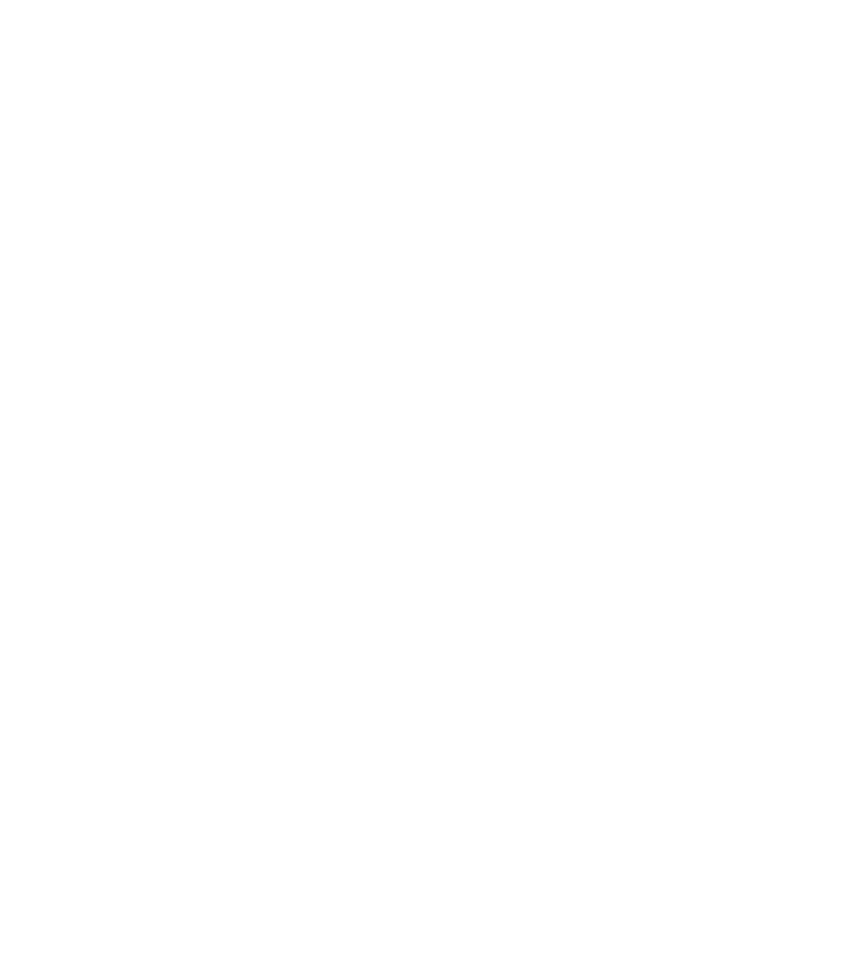
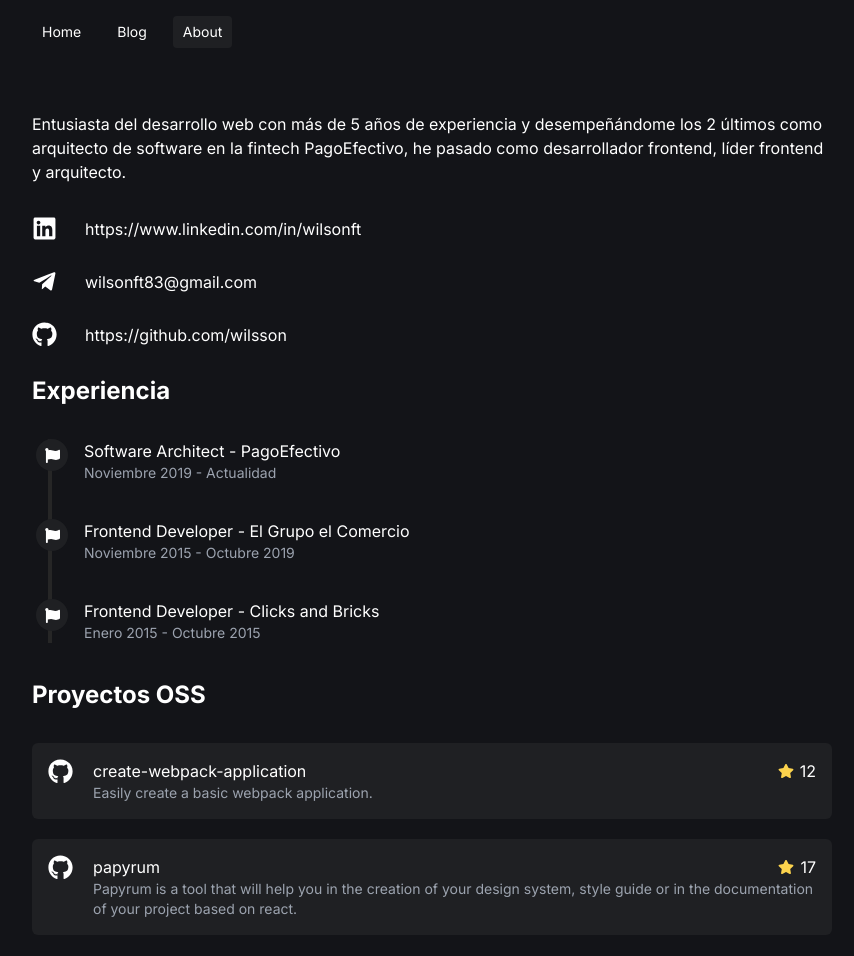
Before and after one commit to wilsson/wilson-website, a Gatsby site: page /about in a window 1280 px wide. Before the commit this address had no page. Shown: the whole page, without its empty margins (208-1062 px from the left). Before the commit the page ends 800 px from the top, so only its background shows below. Built offline with nearby package versions, Linux system fonts and the light colour scheme; Gatsby itself is replaced by a stand-in of ours; some packages are replaced by stand-ins of ours.

Commit message:
feat: add about page

```diff
--- a/src/components/Header.js
+++ b/src/components/Header.js
@@ -10,5 +10,6 @@
   <header className="container m-auto flex mt-4 mb-16">
     <Link to="/" {...classNameCommon} >Home</Link>
     <Link to="/blog/" {...classNameCommon} >Blog</Link>
+    <Link to="/about/" {...classNameCommon} >About</Link>
   </header>
 )
--- /dev/null
+++ b/src/pages/about.js
@@ -0,0 +1,103 @@
+import React from 'react'
+import '../styles.css'
+import { Header } from '../components/Header'
+import {
+  FaLinkedin,
+  FaTelegramPlane,
+  FaGithub,
+  FaFlag,
+  FaStar
+} from 'react-icons/fa'
+
+export default function About() {
+  return(
+    <>
+      <Header />
+      <div className="container m-auto px-4 md:px-0">
+        <p className="text-white mb-8">
+          Entusiasta del desarrollo web con más de 5 años de experiencia y desempeñándome los 2 últimos como arquitecto de software en la fintech PagoEfectivo, he pasado como desarrollador frontend, líder frontend y arquitecto.
+        </p>
+
+        <div>
+          <div className="text-white flex items-center mb-7">
+            <FaLinkedin size="25" className="mr-7" />
+            <a href="https://www.linkedin.com/in/wilsonft" target="_blank">https://www.linkedin.com/in/wilsonft</a>
+          </div>
+          <div className="text-white flex items-center mb-7">
+            <FaTelegramPlane size="25" className="mr-7" />
+            wilsonft83@gmail.com
+          </div>
+          <div className="text-white flex items-center mb-7">
+            <FaGithub size="25" className="mr-7" />
+            <a href="https://github.com/wilsson" target="_blank">https://github.com/wilsson</a>
+          </div>
+        </div>
+
+        <h2 className="text-white text-2xl font-bold mb-8">
+          Experiencia
+        </h2>
+
+        <div className="ml-4 text-white border-l-4" style={{ borderColor: '#262626' }}>
+          <div className="flex mb-9">
+            <div className="-ml-4 mr-4 h-8 w-8 bg-black rounded-full flex justify-center items-center">
+              <FaFlag size="15" />
+            </div>
+            <div className="flex flex-col">
+              Software Architect - PagoEfectivo
+              <span className="text-sm text-gray-400">Noviembre 2019 - Actualidad</span>
+            </div>
+          </div>
+
+          <div className="flex mb-9">
+            <div className="-ml-4 mr-4 h-8 w-8 bg-black rounded-full flex justify-center items-center">
+              <FaFlag size="15" />
+            </div>
+            <div className="flex flex-col">
+              Frontend Developer - El Grupo el Comercio
+              <span className="text-sm text-gray-400">Noviembre 2015 - Octubre 2019</span>
+            </div>
+          </div>
+
+          <div className="flex mb-9">
+            <div className="-ml-4 mr-4 h-8 w-8 bg-black rounded-full flex justify-center items-center">
+              <FaFlag size="15" />
+            </div>
+            <div className="flex flex-col">
+              Frontend Developer - Clicks and Bricks
+              <span className="text-sm text-gray-400">Enero 2015 - Octubre 2015</span>
+            </div>
+          </div>
+        </div>
+
+
+        <h2 className="text-white text-2xl font-bold mb-8">
+          Proyectos OSS
+        </h2>
+
+
+        <div className="mb-8">
+          <a href="https://github.com/wilsson/create-webpack-application" target="_blank" class="flex bg-black text-white items-start p-4 rounded-md mb-5 relative">
+            <div className="flex items-center absolute top-4 right-4">
+              <FaStar className="text-yellow-300 mr-1.5"/> 12
+            </div>
+            <FaGithub size="25" className="mr-5" />
+            <div className="flex-1">
+              <div>create-webpack-application</div>
+              <div className="text-sm text-gray-400">Easily create a basic webpack application.</div>
+            </div>
+          </a>
+          <a href="https://github.com/wilsson/papyrum" target="_blank" class="flex bg-black text-white items-start p-4 rounded-md mb-5 relative">
+            <div className="flex items-center absolute top-4 right-4">
+              <FaStar className="text-yellow-300 mr-1.5"/> 17
+            </div>
+            <FaGithub size="25" className="mr-5 shrink" />
+            <div className="flex-1">
+              <div>papyrum</div>
+              <div className="text-sm text-gray-400">Papyrum is a tool that will help you in the creation of your design system, style guide or in the documentation of your project based on react.</div>
+            </div>
+          </a>
+        </div>
+      </div>
+    </>
+  )
+}
```
